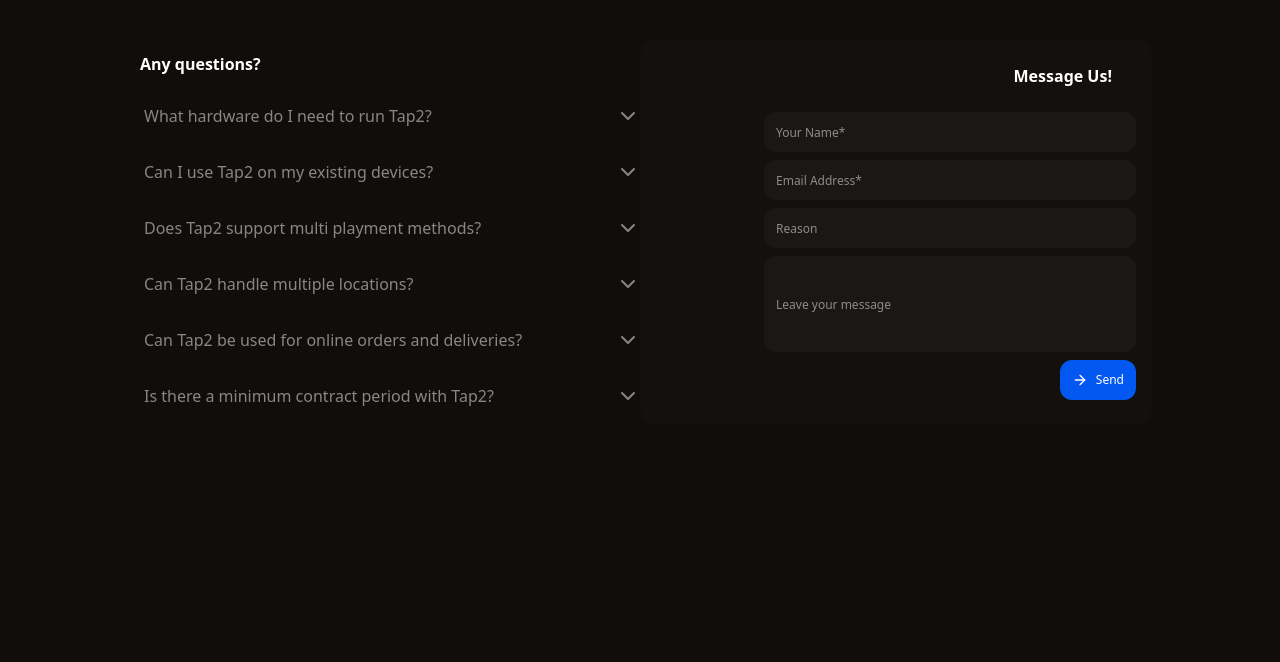
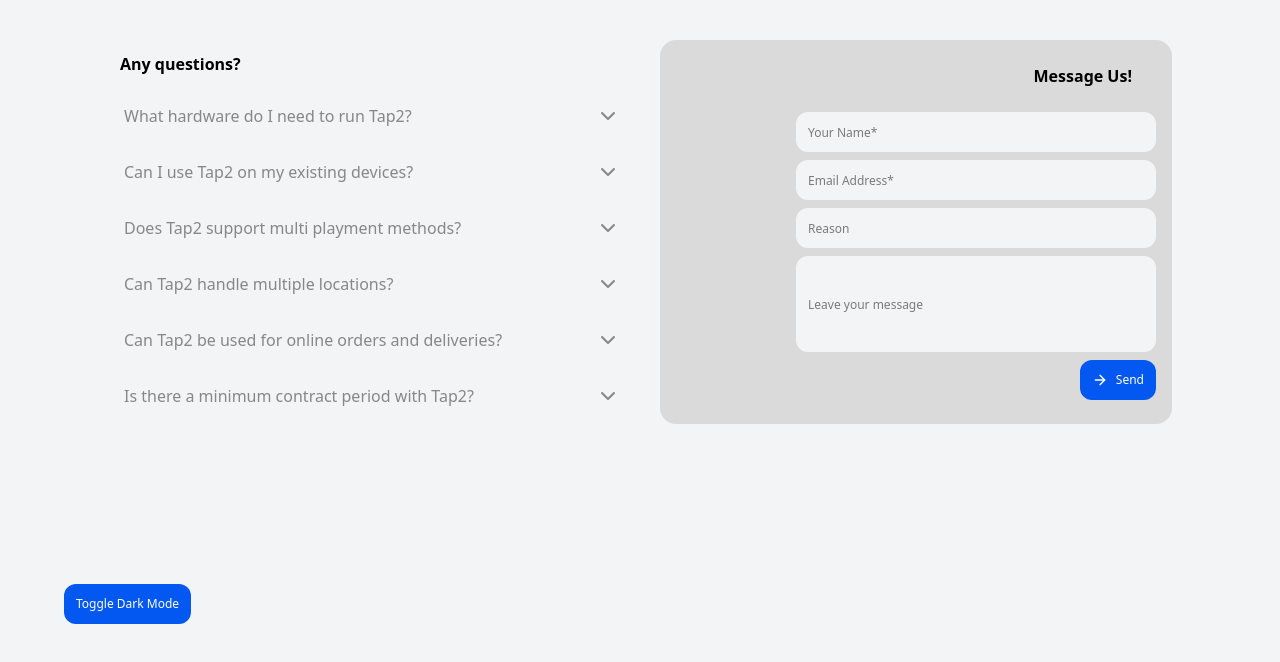
Before and after one commit to noa-minha/Tap2SecondProject, a SvelteKit app: page / in a window 1280 px wide. Shown: the top 662 px of the page. Built offline with nearby package versions, Linux system fonts and the light colour scheme.

Commit message:
lightmode try

```diff
--- a/src/routes/+page.svelte
+++ b/src/routes/+page.svelte
@@ -1,6 +1,7 @@
 <script lang="ts">
 
     import { ChevronDown, ArrowRight} from 'lucide-svelte';
+    import InputTab from './InputTab.svelte';
 
     let questions =[
         "What hardware do I need to run Tap2?",
@@ -20,13 +21,24 @@
     "because knowing it would change the question itself. So, in the end, maybe... but only if you understand that"+
     " 'end' is just another beginning."
 
+    let isDark = false;
+    function toggleDarkMode() {
+    isDark = !isDark;
+    if (isDark) {
+        document.documentElement.classList.add('dark');
+    } else {
+        document.documentElement.classList.remove('dark');
+    }
+    console.log(document.documentElement.classList); // Should now show "dark" or not
+}
+
 </script>
 
 
-<main class="min-h-screen bg-[#110D0A] flex lg:flex-row flex-col justify-center lg:items-start items-center lg:p-10 w-full font-inter">
-
+<main class="min-h-screen bg-gray-100 dark:bg-[#110D0A] font-inter">
+    <section class="flex lg:flex-row flex-col justify-center lg:items-start items-center lg:p-10 w-full mr-10">
     <section class="order-2 lg:order-1 mb-14 lg:w-lg w-4/5">
-        <h1 class="text-white font-semibold m-3 text-l"> Any questions?</h1>
+        <h1 class="text-black dark:text-white font-semibold m-3 text-l"> Any questions?</h1>
             <div class="flex flex-col items-start w-full">
                 {#each questions as question, i}
                     <button on:click={() => questionsShow[i] = !questionsShow[i]} class="text-[#878787] m-4 flex flex-row justify-between items-center w-full pr-4">
@@ -34,23 +46,24 @@
                         <ChevronDown class="ml-auto" />
                     </button>
                     {#if questionsShow[i] === true}
-                    <div class="text-white m-3 lg:w-lg w-sm">{defaultAnswer}</div>
+                    <div class="text-black dark:text-white m-3 lg:w-lg w-sm">{defaultAnswer}</div>
                     {/if}
                 {/each}
             </div>
     </section>
 
-    <section class="h-96 lg:w-lg w-4/5 flex flex-col rounded-2xl items-end pr-4 aspect-square order-1 lg:order-2 bg-[#14100E]">
-        <h1 class="text-white font-semibold m-6 text-l"> Message Us!</h1>
-        <input type="text" placeholder="Your Name*"
-        class="text-white bg-[#1B1715] mb-2 md:w-3/4 w-full h-10 p-3 rounded-xl text-xs"/>
-        <input type="text" placeholder="Email Address*"
-        class="text-white bg-[#1B1715] mb-2 md:w-3/4 w-full h-10 p-3 rounded-xl text-xs"/>
-        <input type="text" placeholder="Reason"
-        class="text-white bg-[#1B1715] mb-2 md:w-3/4 w-full h-10 p-3 rounded-xl text-xs"/>
-        <input type="text" placeholder="Leave your message"
-        class="text-white bg-[#1B1715] mb-2 md:w-3/4 w-full h-24 p-3 rounded-xl text-xs"/>
+    <section class="h-96 lg:w-lg w-4/5 flex flex-col rounded-2xl items-end pr-4 pl-4 aspect-square order-1 lg:order-2 bg-[#DADADA] dark:bg-[#14100E] mb-14 ml-10">
+        <h1 class="text-black dark:text-white font-semibold m-6 text-l"> Message Us!</h1>
+        <InputTab placeholderText="Your Name*" ></InputTab>
+        <InputTab placeholderText="Email Address*" > </InputTab>
+        <InputTab placeholderText="Reason" ></InputTab>
+        <InputTab placeholderText="Leave your message" height="h-24"></InputTab>
         <button class="bg-[#0358f1] text-white text-xs flex flex-row p-3 rounded-xl"> <ArrowRight class="mr-2 w-4 h-4"/> Send</button>
     </section>
+    </section>
+
+    <button class="bg-[#0358f1] text-white text-xs flex flex-row p-3 rounded-xl m-16" on:click={toggleDarkMode}>
+        Toggle {isDark ? 'Light' : 'Dark'} Mode
+    </button>
 
 </main>
--- /dev/null
+++ b/src/routes/InputTab.svelte
@@ -0,0 +1,7 @@
+<script>
+    export let placeholderText = "Enter text here";
+    export let height = "h-10";
+</script>
+
+<input type="text" placeholder={placeholderText}
+        class={`${height}  text-black dark:text-white bg-gray-100 dark:bg-[#1B1715] mb-2 md:w-3/4 w-full p-3 rounded-xl text-xs`}/>
--- a/tailwind.config.js
+++ b/tailwind.config.js
@@ -1,8 +1,9 @@
 module.exports = {
   content: [
-    './src/**/*.{html,js,svelte}', // Add Svelte files here
-    './node_modules/tailwindcss/**/*.js' // Include tailwind paths if necessary
+    './src/**/*.{html,js,svelte}',
+    './node_modules/tailwindcss/**/*.js'
   ],
+  darkMode: 'class',
   theme: {
     extend: {
       fontFamily: {
```
